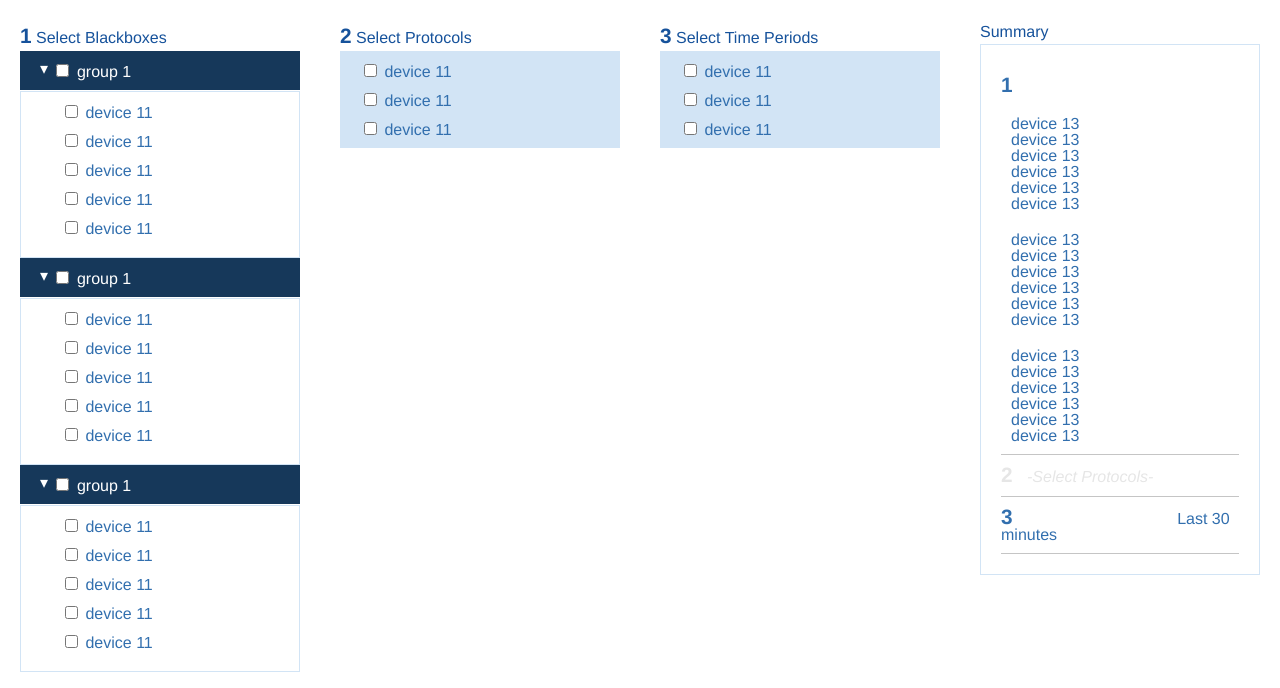
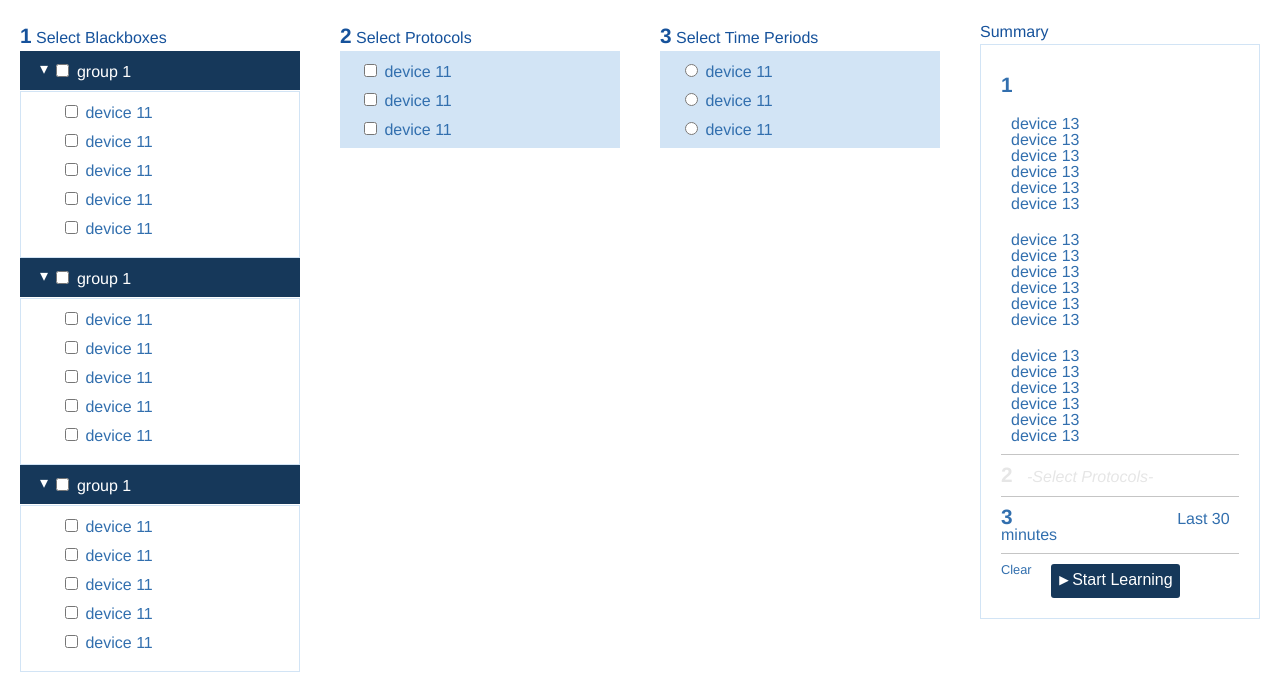
Before and after one commit to danielemesh/web-dev-ex, a website built with webpack: page app/index.html in a window 1280 px wide. Built offline with nearby package versions, Linux system fonts and the light colour scheme; what deep-freeze-strict, expect would draw is missing.

Commit message:
UI ready - with CTA buttons

```diff
--- a/app/assets/styles/_box.scss
+++ b/app/assets/styles/_box.scss
@@ -31,6 +31,11 @@
 		padding: 10px 0;
 		border-bottom: 1px solid $gray-medium;
 
+		&.cta-buttons {
+			padding-bottom: 0;
+			border: none;
+		}
+
 		&.empty {
 			.step {
 				color: $gray-light;
@@ -61,6 +66,15 @@
 	.summary-list {
 		padding-top: 20px;
 	}
+
+	.cta-btn {
+		display: inline-block;
+		vertical-align: top;
+	}
+
+	.cta-btn + .cta-btn {
+		margin-left: 15px;
+	}
 }
 
 @include desktop {
--- a/app/assets/styles/_utils.scss
+++ b/app/assets/styles/_utils.scss
@@ -16,11 +16,44 @@
     content: '▾';
   }
 
-  &.up {
+  &.triangle-up {
     transform: rotate(180deg);
+  }
+
+  &.triangle-right {
+    transform: rotate(-90deg);
   }
 }
 
 .bordered {
   border: 1px solid $blue-azure;
 }
+
+.btn {
+  padding: 0;
+  border: 0;
+  background: none;
+  box-shadow:none;
+  border-radius: 0;
+  -webkit-appearance: none;
+
+  &.btn-link {
+    font-size: 0.8em;
+  }
+
+  &.btn-primary {
+    padding: 7px;
+    border-radius: 3px;
+    color: #fff;
+    background-color: $blue-dark;
+
+    .triangle {
+      font-size: 1.2em;
+    }
+  }
+
+  &.submit-btn {
+    font-size: 1em;
+    color: #fff;
+  }
+}
--- /dev/null
+++ b/app/front.js
@@ -0,0 +1,5 @@
+import $ from "jquery";
+
+const render = () => {
+
+};
--- a/app/index.html
+++ b/app/index.html
@@ -188,19 +188,19 @@
                 <ul class="selectors-list">
                     <li class="selector-item">
                         <label class="label">
-                            <input type="checkbox">
+                            <input type="radio" name="time">
                             device 11
                         </label>
                     </li>
                     <li class="selector-item">
                         <label class="label">
-                            <input type="checkbox">
+                            <input type="radio" name="time">
                             device 11
                         </label>
                     </li>
                     <li class="selector-item">
                         <label class="label">
-                            <input type="checkbox">
+                            <input type="radio" name="time">
                             device 11
                         </label>
                     </li>
@@ -263,6 +263,14 @@
                     </h4>
                 </div>
 
+                <div class="summary-section cta-buttons">
+                    <a href="#" class="btn btn-link cta-btn" id="clearBtn">Clear</a>
+                    <span class="btn btn-primary cta-btn">
+                        <i class="triangle triangle-right"></i>
+                        <input class="btn submit-btn" type="submit" id="submitBtn" value="Start Learning">
+                    </span>
+                </div>
+
             </div>
         </div>
 
--- a/app/index.js
+++ b/app/index.js
@@ -2,8 +2,6 @@ require("./assets/styles/style.scss");
 
 import { createStore, applyMiddleware } from "redux";
 import createLogger from "redux-logger";
-
-import $ from "jquery";
 
 import { app } from "./reducers/root_reducer";
 import { DATA } from "./data/ex_data";
```
